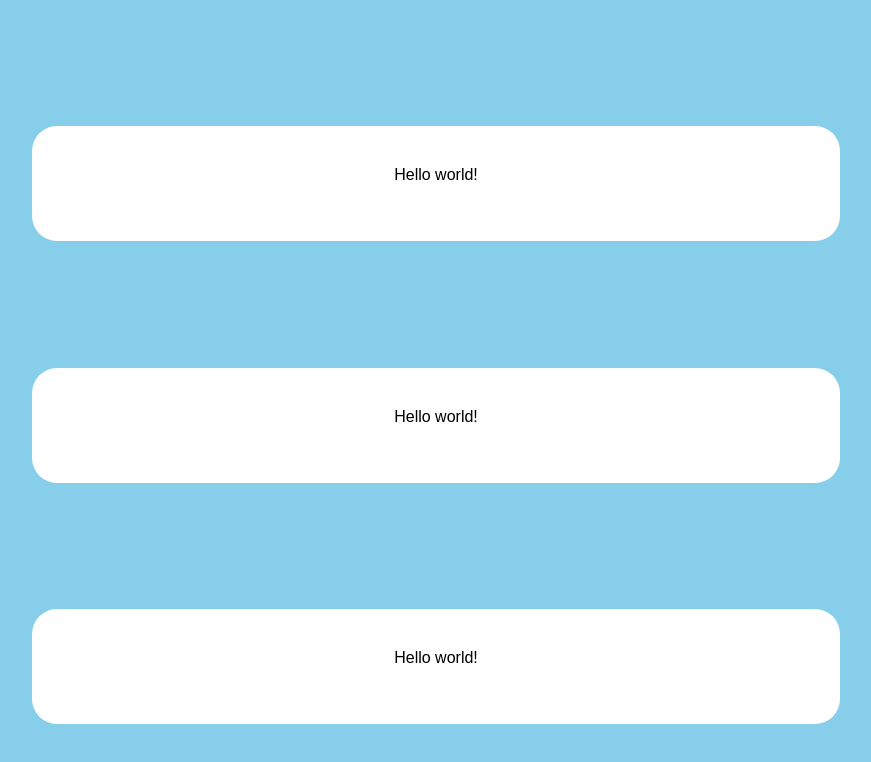
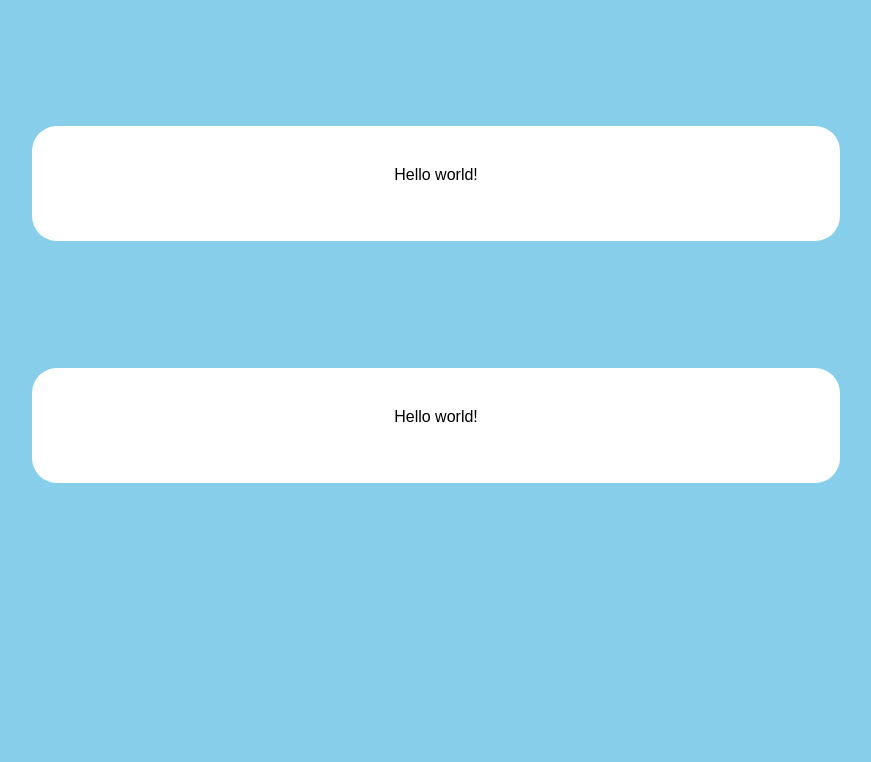
Before and after one commit to 1221s/mywebsite, a plain HTML site: page index.html in a window 1280 px wide. Shown: the whole page, without its empty margins (204-1075 px from the left). Drawn offline with Linux system fonts and the light colour scheme.

Commit message:
deleted one box

```diff
--- a/index.html
+++ b/index.html
@@ -10,6 +10,5 @@
 
 	<div class="littlepony">Hello world!</div>
 	<div class="littlepony">Hello world!</div>
-	<div class="littlepony">Hello world!</div>
 </body>
 </html>
```
